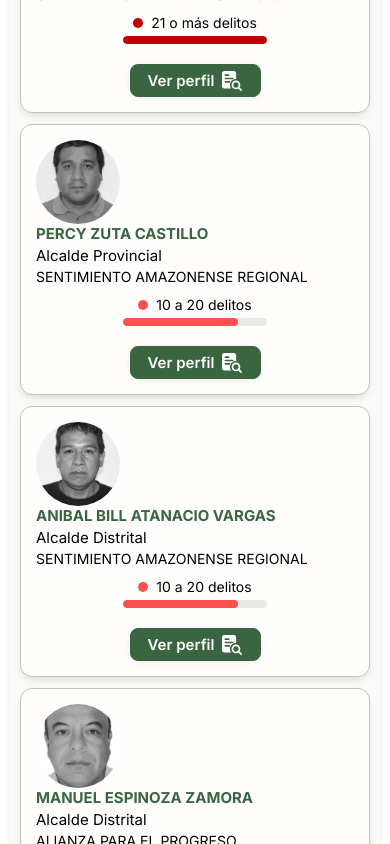
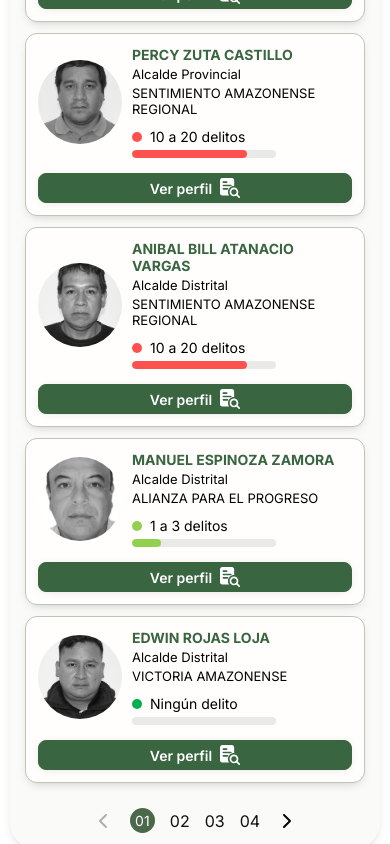
Before and after one commit to annaabsi/web-amazonia, a React (Create React App) app: page / in a window 390 px wide. Shown: the part 1580-2424 px from the top of the page. Built offline with nearby package versions, Linux system fonts and the light colour scheme.

Commit message:
ultimos cambios en estilos

```diff
--- a/src/components/CandidateProfile.css
+++ b/src/components/CandidateProfile.css
@@ -226,10 +226,6 @@
   }
 
   .candidate-location-party {
-    align-items: center;
-  }
-
-  .profile-risk-container {
     align-items: center;
   }
 
--- a/src/components/ProfileBoard.css
+++ b/src/components/ProfileBoard.css
@@ -312,7 +312,7 @@
   color: #111;
 }
 
-/* Responsive adjustments */
+/* Responsive adjustments - SOLO PARA MÓVIL */
 @media (max-width: 768px) {
   .profile-board {
     padding: 10px;
@@ -322,13 +322,14 @@
     width: 100%;
     max-width: 700px;
     height: auto;
-    min-height: 932px;
-    padding: 10px;
+    min-height: auto;
+    padding: 15px;
   }
 
   .search-section {
     flex-wrap: wrap;
     gap: 10px;
+    margin-bottom: 30px;
   }
 
   .filter-dropdown {
@@ -336,29 +337,91 @@
     min-width: 120px;
   }
 
+  /* MANTENER las 3 secciones en línea */
   .profile-card {
     width: 100%;
     height: auto;
-    min-height: 130px;
-    flex-direction: column;
-    align-items: flex-start;
+    min-height: 100px;
+    flex-direction: row; /* Mantener en fila */
+    align-items: center;
     padding: 15px;
+    flex-wrap: wrap; /* Permitir que el botón baje */
+  }
+
+  .profile-avatar {
+    margin-right: 12px;
+    flex-shrink: 0;
   }
 
   .profile-details {
-    margin-right: 0;
-    margin-bottom: 10px;
-    width: 100%;
+    margin-right: 15px;
+    margin-bottom: 0;
+    width: auto;
+    flex: 1;
+    min-width: 150px;
+  }
+
+  .profile-risk-container {
+    margin-right: 15px;
+    width: auto;
   }
 
   .profile-progress {
-    width: 100%;
+    width: 120px;
     margin-right: 0;
-    margin-bottom: 10px;
+    margin-bottom: 0;
+  }
+
+  /* SOLO el botón baja a nueva línea */
+  .view-profile-button {
+    align-self: center;
+    margin-top: 15px;
+    width: 100%; /* Ocupa todo el ancho */
+    order: 3; /* Forzar a que sea el tercer elemento (baje) */
+  }
+
+  /* Asegurar que los primeros elementos mantengan su orden */
+  .profile-avatar,
+  .profile-details,
+  .profile-risk-container {
+    order: 1;
+  }
+
+  .pagination-section {
+    gap: 20px;
+    margin-top: 25px;
+  }
+
+  .pagination-numbers {
+    gap: 15px;
+  }
+}
+
+/* Para pantallas muy pequeñas */
+@media (max-width: 480px) {
+  .profile-card {
+    padding: 12px;
+  }
+
+  .profile-avatar {
+    margin-right: 10px;
+  }
+
+  .profile-name {
+    font-size: 14px;
+  }
+
+  .profile-position,
+  .profile-party {
+    font-size: 13px;
+  }
+
+  .profile-progress {
+    width: 100px;
   }
 
   .view-profile-button {
-    align-self: center;
-    margin-top: 10px;
+    height: 30px;
+    font-size: 14px;
   }
 }
--- a/src/components/ProfileCard.js
+++ b/src/components/ProfileCard.js
@@ -21,7 +21,7 @@ function ProfileCard({ profile, PaperIcon }) {
 
   const handleViewProfile = () => {
     const urlName = formatNameForURL(profile.name);
-    navigate(`/${urlName}`);
+    navigate(`/buscador/${urlName}`);
   };
 
   return (
```
